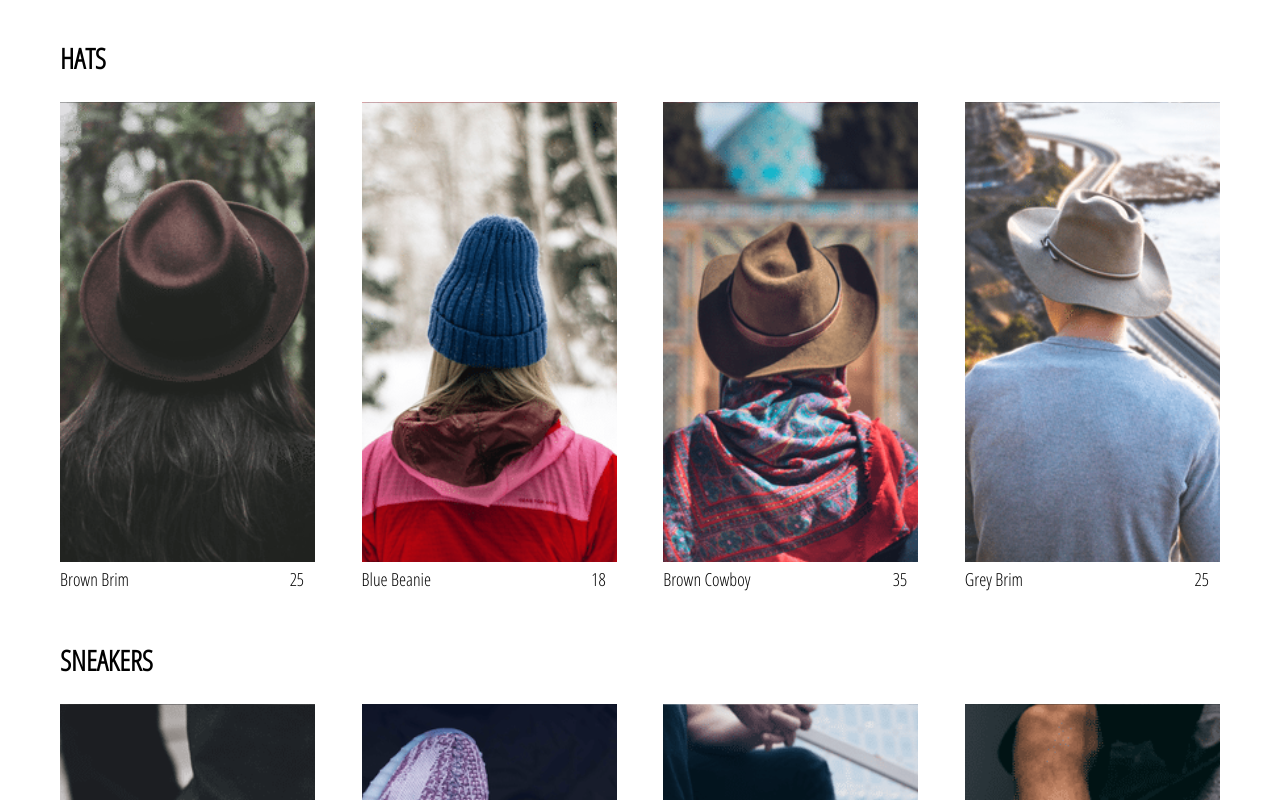
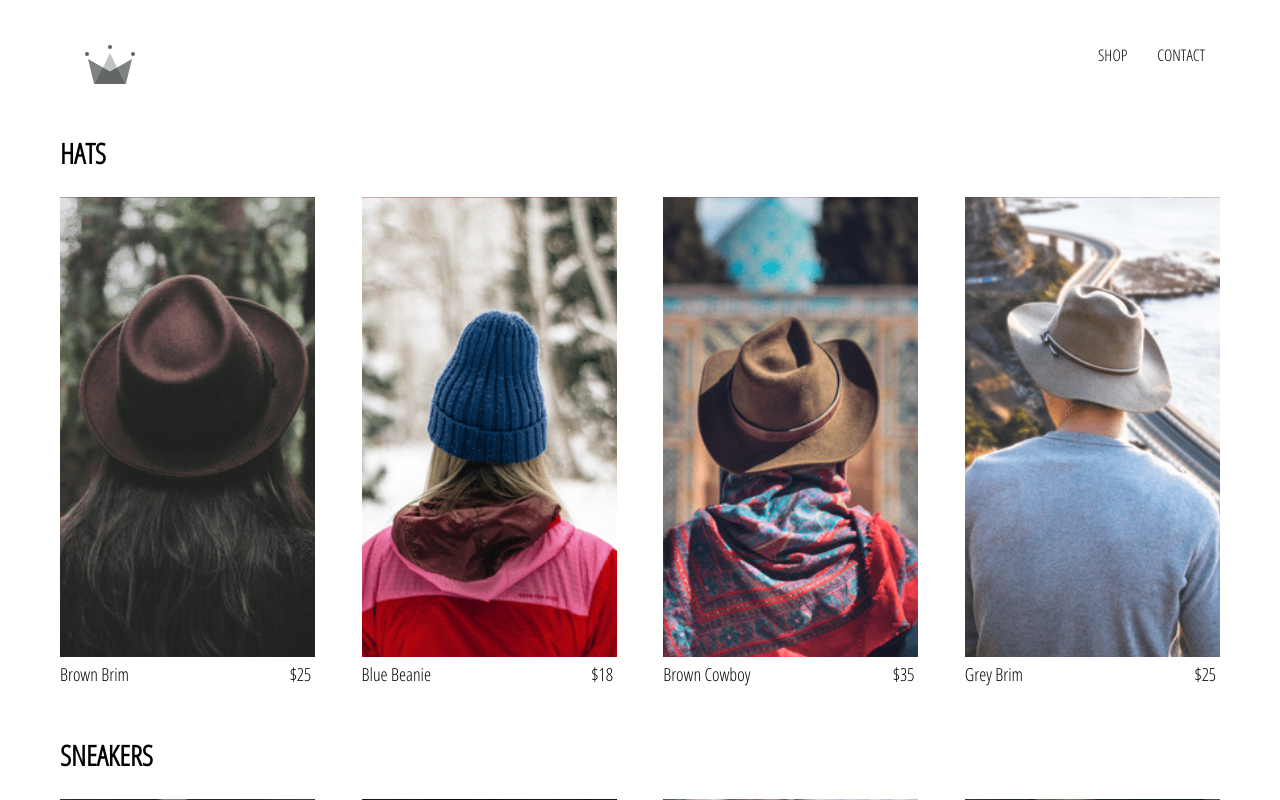
Before and after one commit to Lima-Tembe/crwn-clothing, a React (Create React App) app: page /shop in a window 1280 px wide. Shown: the top 800 px of the page. Built offline with nearby package versions, Linux system fonts and the light colour scheme.

Commit message:
added the header component, with shop and contact options

```diff
--- a/src/App.css
+++ b/src/App.css
@@ -1,4 +1,9 @@
-body{
-    font-family: 'Open Sans Condensed', sans-serif;
-    padding: 20px 60px;
+body {
+  font-family: "Open Sans Condensed";
+  padding: 20px 60px;
 }
+
+a {
+  text-decoration: none;
+  color: black;
+}
--- a/src/App.js
+++ b/src/App.js
@@ -2,11 +2,13 @@ import React from "react";
 import { Switch, Route } from "react-router-dom";
 import "./App.css";
 import HomePage from "./pages/homepage/homepage.component";
-import ShopPage from "./pages/shop/shop.component.jsx";
+import ShopPage from "./pages/shop/shop.component";
+import Header from "./components/header/header.component";
 
 function App() {
   return (
     <div>
+      <Header />
       <Switch>
         <Route exact path="/" component={HomePage} />
         <Route path="/shop" component={ShopPage} />
--- a/src/components/collection-item/collection-item.component.jsx
+++ b/src/components/collection-item/collection-item.component.jsx
@@ -11,7 +11,7 @@ const CollectionItem = ({ id, name, imageUrl, price }) => (
     />
     <div className="collection-footer">
       <span className="name">{name}</span>
-      <span className="price">{price}</span>
+      <span className="price">{"$"+price}</span>
     </div>
   </div>
 );
--- /dev/null
+++ b/src/components/header/header.component.jsx
@@ -0,0 +1,22 @@
+import React from "react";
+import { Link } from "react-router-dom";
+import { ReactComponent as Logo } from "../../assets/crown.svg";
+import "./header.styles.scss";
+
+const Header = () => (
+  <div className="header">
+    <Link className="logo-container" to="/">
+      <Logo />
+    </Link>
+    <div className="options">
+      <Link className="option" to="/shop">
+        SHOP
+      </Link>
+      <Link className="option" to="/contact">
+        CONTACT
+      </Link>
+    </div>
+  </div>
+);
+
+export default Header;
--- /dev/null
+++ b/src/components/header/header.styles.scss
@@ -0,0 +1,25 @@
+.header {
+  height: 70px;
+  width: 100%;
+  display: flex;
+  justify-content: space-between;
+  margin-bottom: 25px;
+
+  .logo-container {
+    height: 100%;
+    width: 70px;
+    padding: 25px;
+  }
+
+  .options {
+    width: 50%;
+    height: 100%;
+    display: flex;
+    align-items: center;
+    justify-content: flex-end;
+
+    .option {
+      padding: 10px 15px;
+    }
+  }
+}
```
Also changed, not shown: src/assets/crown.svg (added).
